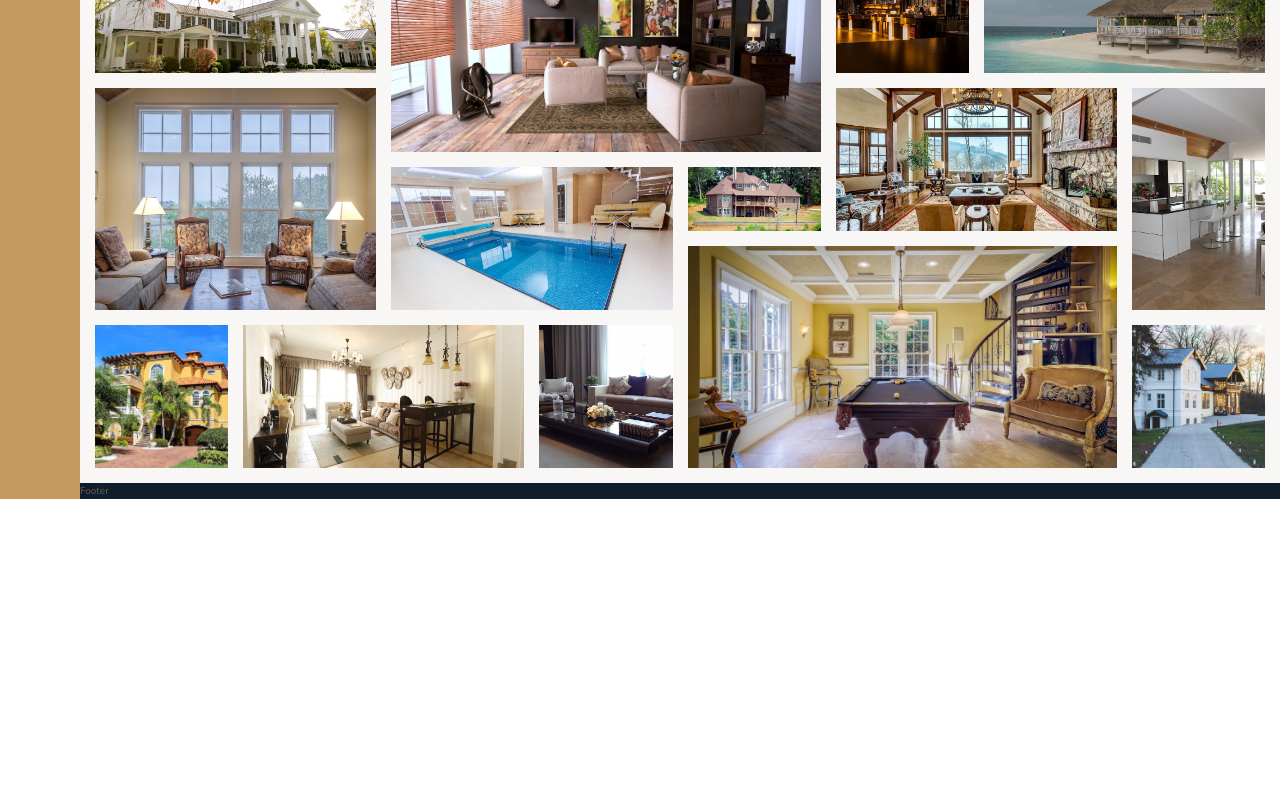
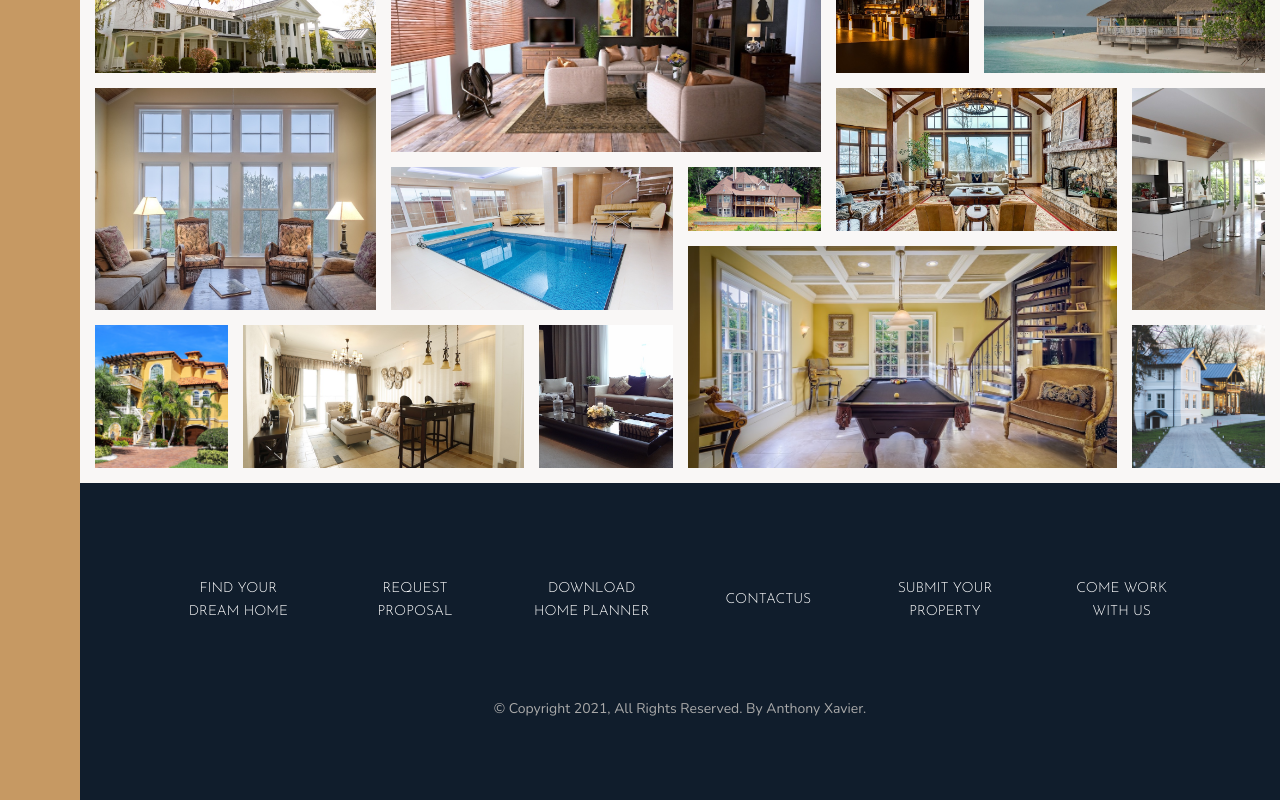
Before and after one commit to amxavier68/nexter, a React app: page / in a window 1280 px wide. Shown: the part 3183-3983 px from the top of the page. Before the commit the page ends 3682 px from the top, so only its background shows below. Built offline with nearby package versions, Linux system fonts and the light colour scheme; no server answers.

Commit message:
Added and finalized footer section

```diff
--- a/scss/layout/_footer.scss
+++ b/scss/layout/_footer.scss
@@ -1,4 +1,42 @@
 .footer {
   background-color: $color-secondary;
   grid-column: full-start / full-end;
+  padding: 8rem;
+
+  .nav {
+    list-style: none;
+    display: grid;
+    grid-template-columns: repeat(auto-fit, minmax(15rem, 1fr));
+    grid-gap: 2rem;
+    align-items: center;
+
+    &__link:link,
+    &__link:visited {
+      font-size: 1.4rem;
+      color: #FFF;
+      text-decoration: none;
+      font-family: $font-display;
+      text-transform: uppercase;
+      text-align: center;
+      padding: 1.5rem;
+      display: block;
+      transition: all .2s;
+    }
+
+    &__link:hover,
+    &__link:active {
+      background-color: rgba(#FFF,.05);
+      transform: translateY(-2px);
+    }
+  }
+
+  .copyright {
+    font-size: 1.4rem;
+    color: $color-grey-light-2;
+    margin-top: 6rem;
+    text-align: center;
+    margin-right: auto;
+    margin-left: auto;
+    width: 70%;
+  }
 }
--- a/src/components/App.css
+++ b/src/components/App.css
@@ -93,7 +93,35 @@ body {
 
 .footer {
   background-color: #101d2c;
-  grid-column: full-start / full-end; }
+  grid-column: full-start / full-end;
+  padding: 8rem; }
+  .footer .nav {
+    list-style: none;
+    display: grid;
+    grid-template-columns: repeat(auto-fit, minmax(15rem, 1fr));
+    grid-gap: 2rem;
+    align-items: center; }
+    .footer .nav__link:link, .footer .nav__link:visited {
+      font-size: 1.4rem;
+      color: #FFF;
+      text-decoration: none;
+      font-family: "Josefin Sans", sans-serif;
+      text-transform: uppercase;
+      text-align: center;
+      padding: 1.5rem;
+      display: block;
+      transition: all .2s; }
+    .footer .nav__link:hover, .footer .nav__link:active {
+      background-color: rgba(255, 255, 255, 0.05);
+      transform: translateY(-2px); }
+  .footer .copyright {
+    font-size: 1.4rem;
+    color: #aaa;
+    margin-top: 6rem;
+    text-align: center;
+    margin-right: auto;
+    margin-left: auto;
+    width: 70%; }
 
 .gallery {
   background-color: #f9f7f6;
--- a/src/components/layout/Footer.js
+++ b/src/components/layout/Footer.js
@@ -1,9 +1,33 @@
 import React from 'react';
+import { Link } from 'react-router-dom';
+
 import '../App.css';
+
 const Footer = () => {
   return (
     <footer className='footer'>
-      Footer
+      <ul className='nav'>
+        <li className='nav__item'>
+          <Link to="/" className='nav__link'>Find your dream home</Link>
+        </li>
+        <li className='nav__item'>
+          <Link to="/proposals" className='nav__link'>Request proposal</Link>
+        </li>
+        <li className='nav__item'>
+          <Link to="/tools" className='nav__link'>Download home planner</Link>
+        </li>
+        <li className='nav__item'>
+          <Link to="/contact" className='nav__link'>ContactUs</Link>
+        </li>
+        <li className='nav__item'>
+          <Link to="/" className='nav__link'>Submit your property</Link>
+        </li>
+        <li className='nav__item'>
+          <Link to="/" className='nav__link'>Come work with us</Link>
+        </li>
+      </ul>
+
+      <p className="copyright">&copy; Copyright 2021, All Rights Reserved. By Anthony Xavier.</p>
     </footer>
   )
 }
--- a/src/index.js
+++ b/src/index.js
@@ -8,6 +8,8 @@ import App from './components/App';
 import About from './pages/about';
 import Contact from './pages/contact';
 import Products from './pages/products';
+import Proposals from './pages/proposal';
+import Tools from './pages/tools';
 
 const Root = () => (
   <Router>
@@ -16,6 +18,8 @@ const Root = () => (
       <Route path="/about" element={<About />} />
       <Route path="/contact" element={<Contact />} />
       <Route path="/products" element={<Products />} />
+      <Route path="/proposals" element={<Proposals/>} />
+      <Route path="/tools" element={<Tools/>} />
     </Routes>
   </Router>
 );
--- /dev/null
+++ b/src/pages/proposal.js
@@ -0,0 +1,13 @@
+import React from 'react';
+import { Link } from 'react-router-dom';
+
+const Proposals = () => {
+  return (
+    <div>
+      <Link to="/">Home</Link>
+      Proposals
+    </div>
+  )
+}
+
+export default Proposals
--- /dev/null
+++ b/src/pages/tools.js
@@ -0,0 +1,13 @@
+import React from 'react';
+import { Link } from 'react-router-dom';
+
+const Tools = () => {
+  return (
+    <div>
+      <Link to="/">Home</Link>
+      Tools/Calculators
+    </div>
+  )
+}
+
+export default Tools;
```
